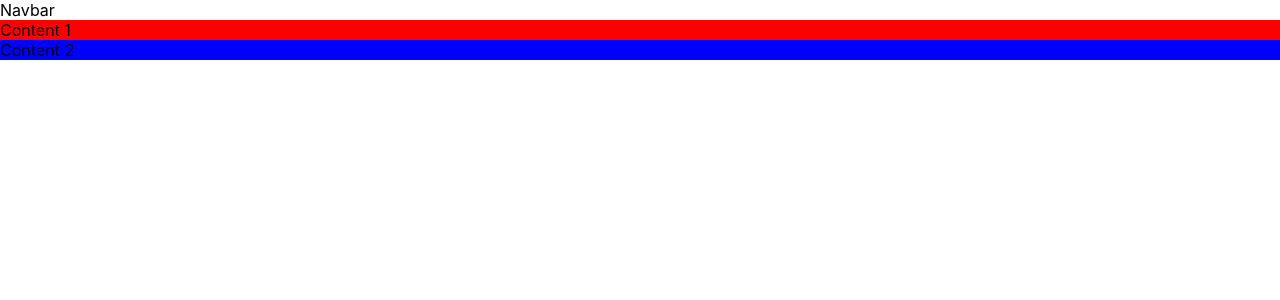
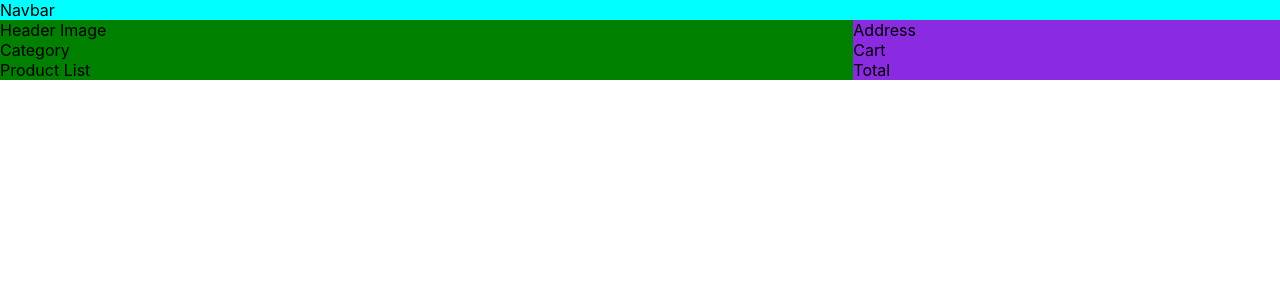
Before and after one commit to wahyukhairina/makanapa_js, a React (Create React App) app: page / in a window 1280 px wide. Shown: the top 300 px of the page. Built offline with nearby package versions, Linux system fonts and the light colour scheme.

Commit message:
main template

```diff
--- a/src/App.css
+++ b/src/App.css
@@ -2,3 +2,22 @@ div {
   margin: 0;
   padding: 0;
 }
+.container-main{
+  display: flex;
+  flex-direction: column;
+}
+.navbar {
+  flex: 1;
+  background-color: aqua;
+}
+.container-content{
+  display: flex;
+}
+.container-left{
+flex: 2;
+background-color: green;
+}
+.container-right{
+flex: 1;
+background-color: blueviolet;
+}
--- a/src/App.js
+++ b/src/App.js
@@ -3,16 +3,32 @@ import './App.css';
 function App() {
   return (
     <>
-    <div className="container">
-      <div>
+    <div className='container-main'>
+      <div className='navbar'>
         Navbar
       </div>
-      <div className="row">
-        <div className='column1' style={{backgroundColor:'red'}}>
-        Content 1
+      <div className='container-content'>
+        <div className='container-left'>
+          <div className='header-image'>
+            Header Image
+          </div>
+          <div className='category'>
+            Category
+          </div>
+          <div className='product-list'>
+            Product List
+          </div>
         </div>
-        <div className='column2' style={{backgroundColor:'blue'}}>
-        Content 2
+        <div className='container-right'>
+          <div className='address'>
+            Address
+          </div>
+          <div className='cart'>
+            Cart
+          </div>
+          <div className='total'>
+            Total
+          </div>
         </div>
       </div>
       </div>
```
